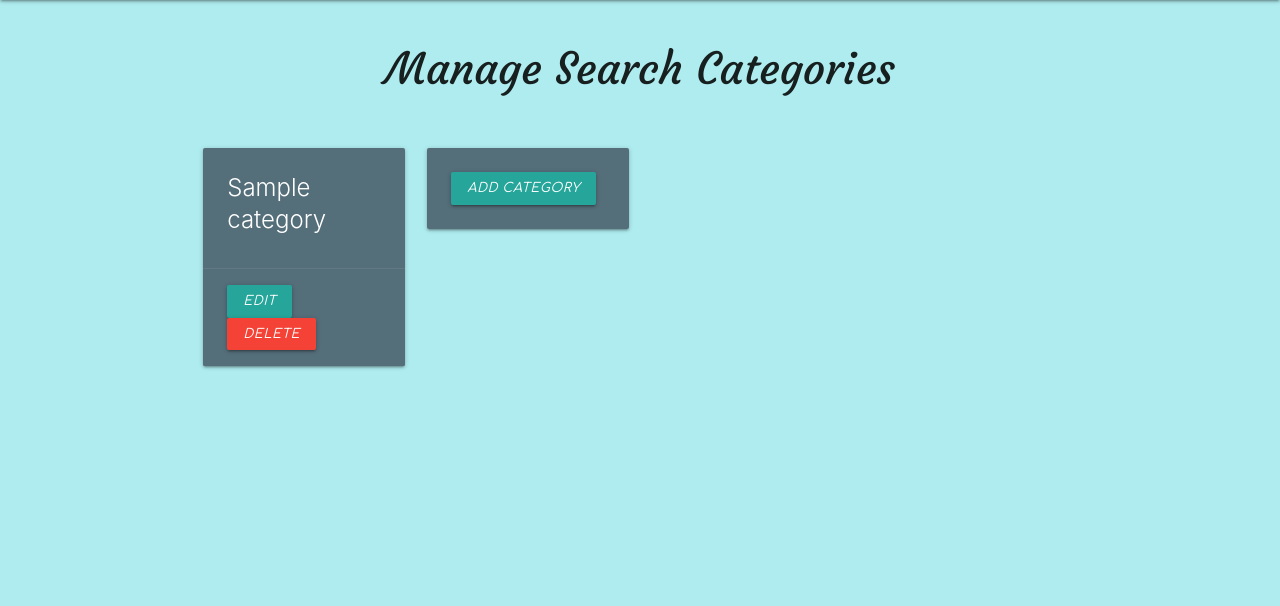
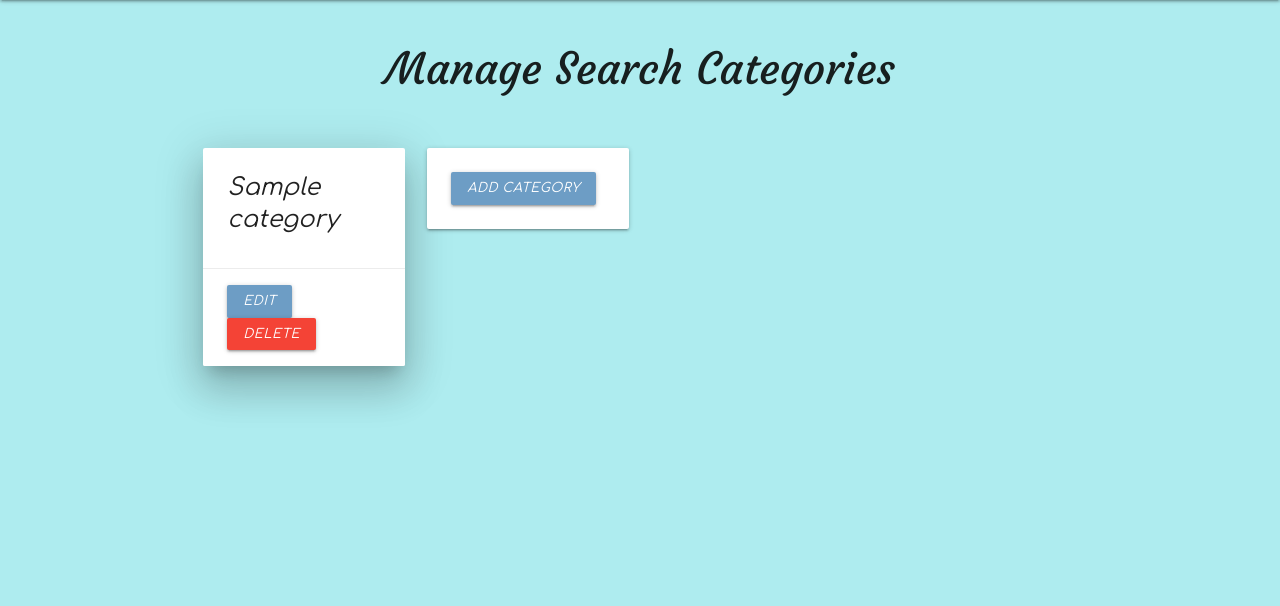
Before and after one commit to Code-Institute-Submissions/phil-griffith-world_recipes_AprResub, a Flask app: page /get_categories in a window 1280 px wide. Shown: the part 64-670 px from the top of the page. Run offline with Flask 2, Linux system fonts and the light colour scheme; a database or web service that is not in the repository returns one stand-in record (values such as "Sample title"); some libraries are stand-ins or nearby versions.

Commit message:
Style - all modals

```diff
--- a/static/css/style.css
+++ b/static/css/style.css
@@ -28,7 +28,7 @@ h2, h3 {
     padding: 30px;
 }
 
-button, .btn, .btn-small, .card-panel {
+button, .btn, .btn-small, .card-panel, .modal {
     font-family: 'Comfortaa', cursive;
     font-style: italic;
 }
@@ -57,6 +57,23 @@ button, .btn, .btn-small, .card-panel {
 
 #like_button_blue .blue i:hover, #favourite_red .red i:hover {
     color: none;
+}
+
+.modal a{
+    margin-right: 50px;
+}
+
+.edit-buttons {
+    margin-top: -5px;
+    margin-bottom: 20px;
+}
+
+.modal-small {
+    max-width: 400px;
+}
+
+.modal {
+
 }
 
 
@@ -309,6 +326,33 @@ h4.card-content {
     margin-bottom: 15px;
 }
 
+/* ********************************** Favourite Recipes page ************************************* */
+
+
+
+#remove_fav {
+    position: absolute;
+    right: 5px;
+    bottom: 5px;
+    border-radius: 50%;
+    z-index: 1;
+}
+
+#remove_fav i:hover {
+    color: pink;
+}
+
+
+/* ********************************** Manage Categories page ************************************* */
+
+.category-cards, edit-category,
+edit-category label{
+    font-family: 'Comfortaa', cursive;
+    font-style: italic;
+}
+
+
+
 
 /* ********************************** Media Queries ************************************* */
 
--- a/templates/add_category.html
+++ b/templates/add_category.html
@@ -8,7 +8,7 @@
             <!-- category name -->
             <div class="row">
                 <div class="input-field col s12">
-                    <i class="material-icons prefix">account_circle</i>
+                    <i class="material-icons prefix">folder_open</i>
                     <input id="category_name" name="category_name" min="3" maxlength="25"
                         type="text" class="validate" required>
                     <label for="category_name">Category Name</label>
@@ -16,7 +16,7 @@
             </div>
             <!-- submit button -->
             <div class="center-align">
-                <button class="btn waves-effect waves-light" type="submit">Submit
+                <button class="btn waves-effect waves-light submit-buttons" type="submit">Submit
                     <i class="material-icons right">send</i>
                 </button>
                 <a href="{{ url_for('get_categories') }}" class="waves-effect waves-light btn red">
--- a/templates/base.html
+++ b/templates/base.html
@@ -177,13 +177,15 @@
     </div>
 
         <!-- sign out modal -->
-    <div id="sign_out" class="modal">
+    <div id="sign_out" class="modal modal-small">
         <div class="modal-content">
             <p>Are you sure you want to sign out?</p>
         </div>
         <div class="modal-footer">
-            <a href="#!" class="modal-close waves-effect waves-green btn-flat">No</a>
-            <a href="{{ url_for('sign_out') }}" class="modal-close waves-effect waves-green btn-flat">Yes</a>
+            <div class="center-align">
+                <a href="{{ url_for('sign_out') }}" class="modal-close waves-effect waves-green btn-small">Yes</a>
+                <a href="#!" class="modal-close waves-effect waves-green btn-small red">No</a>
+            </div>
         </div>
     </div>
 
--- a/templates/manage_categories.html
+++ b/templates/manage_categories.html
@@ -6,21 +6,33 @@
     <div class="row">
         {% for category in categories %}
             <div class="col s12 m3">
-                <div class="card blue-grey darken-1">
-                    <div class="card-content white-text">
+                <div class="card category-cards z-depth-5">
+                    <div class="card-content">
                         <span class="card-title">{{ category.category_name }}</span>
                     </div>
                     <div class="card-action">
-                        <a href="{{ url_for('edit_category', category_id=category._id) }}" class="btn-small">Edit</a>
-                        <a href="{{ url_for('delete_category', category_id=category._id) }}" class="btn-small red">Delete</a>
+                        <a href="{{ url_for('edit_category', category_id=category._id) }}" class="btn-small submit-buttons">Edit</a>
+                        <a href="#delete_category" class="btn-small red modal-trigger">Delete</a>
+                    </div>
+                </div>
+            </div>
+             <!-- delete recipe modal structure -->
+            <div id="delete_category" class="modal modal-small">
+                <div class="modal-content">
+                    <p>Are you sure you want to delete this recipe?</p>
+                </div>
+                <div class="modal-footer">
+                    <div class="center-align">
+                    <a href="#!" class="modal-close waves-effect waves-green btn-small">No</a>
+                    <a href="{{ url_for('delete_category', category_id=category._id) }}" class="modal-close waves-effect waves-green btn-small red">Yes</a>
                     </div>
                 </div>
             </div>
         {% endfor %}
         <div class="col s12 m3">
-            <div class="card blue-grey darken-1">
-                <div class="card-content white-text">
-                    <a href="{{ url_for('add_category') }}" class="btn-small">Add Category</a>
+            <div class="card">
+                <div class="card-content">
+                    <a href="{{ url_for('add_category') }}" class="btn-small submit-buttons">Add Category</a>
                 </div>
             </div>
         </div>
```
Also changed, not shown: templates/edit_category.html (+4 -4 lines), templates/favourite_recipes.html (+12 -8 lines), templates/manage_recipes.html (+7 -5 lines), templates/my_recipes.html (+7 -5 lines).
